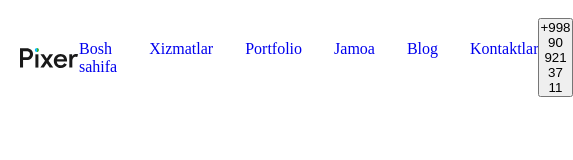
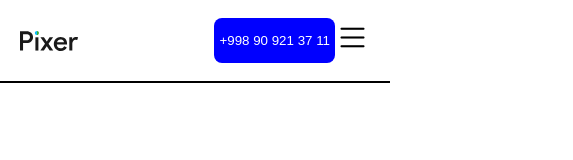
Before and after one commit to Asilbek-Bekmurodov/pixer, a plain HTML site: page index.html in a window 390 px wide. Shown: the whole page, 573 px wide, since content can reach past the window. Drawn offline with nearby package versions, Linux system fonts and the light colour scheme.

Commit message:
header telefon formatga togirlandi

```diff
--- a/index.html
+++ b/index.html
@@ -5,6 +5,10 @@
     <meta name="viewport" content="width=device-width, initial-scale=1.0" />
     <title>Document</title>
     <link rel="stylesheet" href="style.css" />
+    <link
+      rel="stylesheet"
+      href="https://cdn.jsdelivr.net/npm/bootstrap-icons@1.13.1/font/bootstrap-icons.min.css"
+    />
   </head>
   <body>
     <!-- header-start -->
@@ -34,6 +38,7 @@
             </li>
           </ul>
           <button class="header__btn">+998 90 921 37 11</button>
+          <i class="bi bi-list"></i>
         </div>
       </div>
     </header>
--- a/style.css
+++ b/style.css
@@ -2,6 +2,10 @@
   padding: 0;
   margin: 0;
   box-sizing: border-box;
+}
+
+body {
+  font-family: monospace, sans-serif;
 }
 
 ul {
@@ -18,6 +22,7 @@ button {
 
 .header {
   padding: 18px 0;
+  border-bottom: 2px solid black;
 }
 .container {
   max-width: 1100px;
@@ -33,11 +38,39 @@ button {
 .header__menu {
   display: flex;
   gap: 32px;
-  margin-left: auto ;
+  margin-left: auto;
 }
 .header__menu-item {
 }
 .header__link {
+  font-size: 16px;
+  text-decoration: none;
+  color: black;
 }
 .header__btn {
+  padding: 15px 5px;
+  background-color: blue;
+  color: white;
+  border: 0;
+  border-radius: 8px;
+  margin-left: 20px;
 }
+
+.bi-list {
+  font-size: 35px;
+  cursor: pointer;
+  display: none;
+}
+
+@media only screen and (max-width: 480px) {
+  .header__logo {
+    margin-right: auto;
+  }
+  .header__menu {
+    display: none;
+  }
+
+  .bi-list {
+    display: block;
+  }
+}
```
Also changed, not shown: hamburger.png (added).
